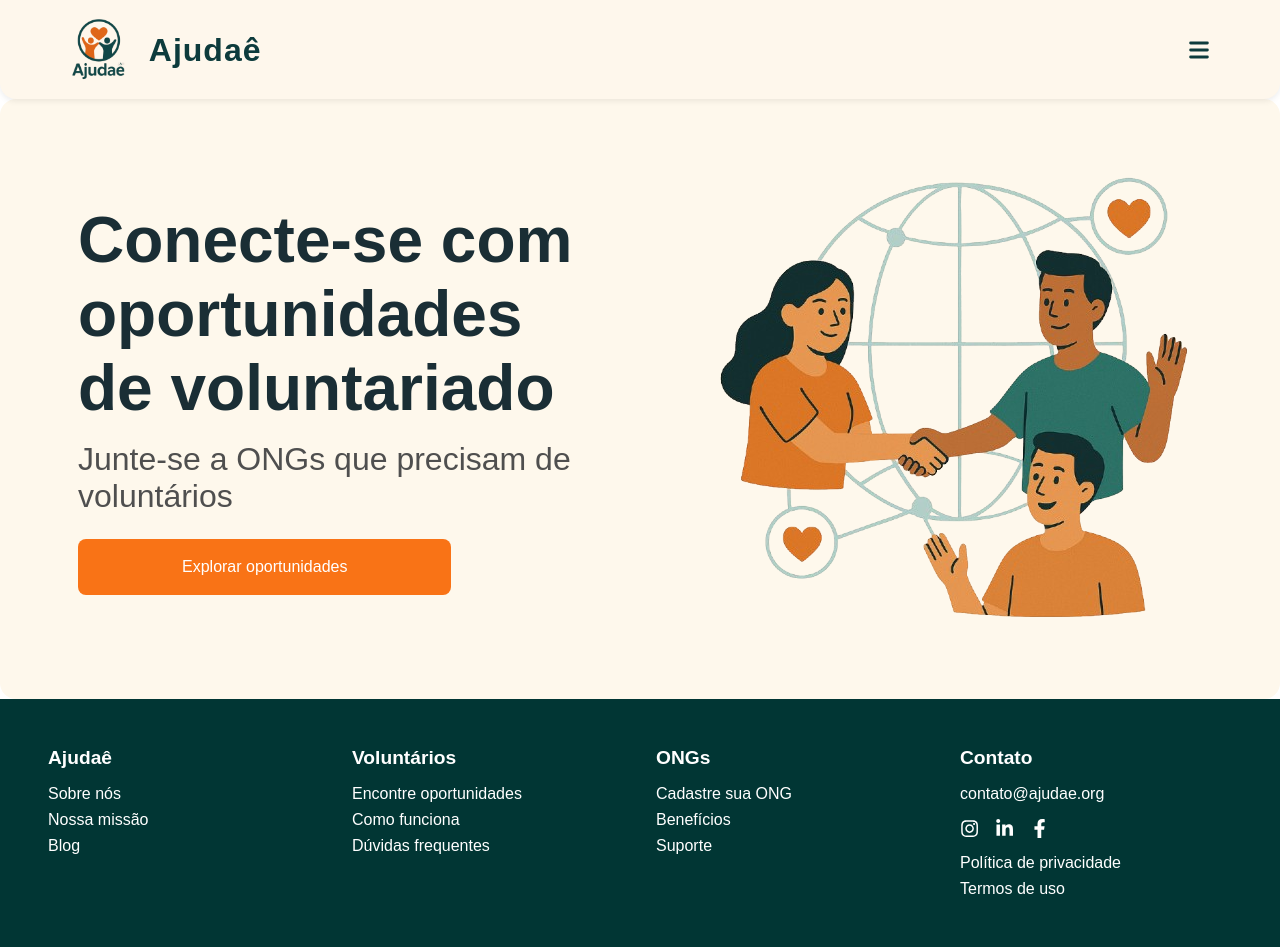
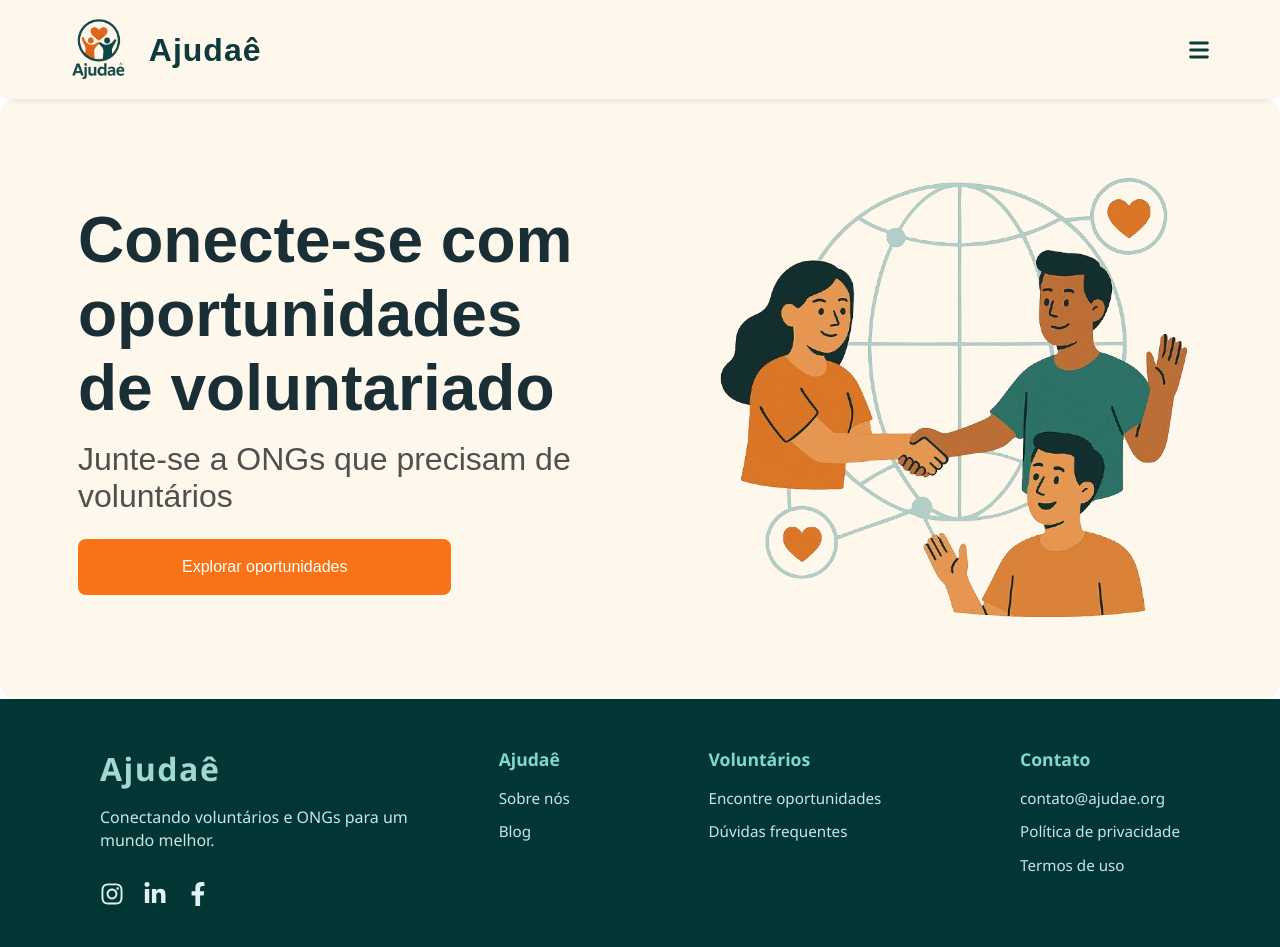
Before and after one commit to umrodrigues/ajudae, a Next.js app: page / in a window 1280 px wide. Shown: the top 947 px of the page. Built offline with nearby package versions, Linux system fonts and the light colour scheme.

Commit message:
fix: refact footer

```diff
--- a/src/app/components/footer/Footer.module.scss
+++ b/src/app/components/footer/Footer.module.scss
@@ -1,51 +1,129 @@
 .footer {
+  background-color: #013634;
+  color: #e0f2f1;
+  padding: 3rem 1.5rem 1.5rem;
+  font-family: 'Segoe UI', Tahoma, Geneva, Verdana, sans-serif;
+  display: flex;
+  flex-direction: column;
+  align-items: center;
+  user-select: none;
+}
+
+.content {
+  width: 100%;
+  max-width: 1080px;
   display: flex;
   justify-content: space-between;
-    background-color: #013634;
-    padding: 2rem;
-    color: white;
+  gap: 3rem;
   flex-wrap: wrap;
 }
 
-  .column {
-    flex: 1 1 200px;
-    margin: 1rem;
+.logoSection {
+  flex: 1 1 250px;
+  display: flex;
+  flex-direction: column;
+  gap: 1rem;
 
-    h3 {
-      font-size: 1.2rem;
-      margin-bottom: 1rem;
+  h2 {
+    font-size: 2rem;
+    margin: 0;
+    color: #a1d8d0;
+    letter-spacing: 1.5px;
   }
+
+  p {
+    font-size: 1rem;
+    line-height: 1.4;
+    color: #c8e6e5;
+  }
+
+  .socials {
+    display: flex;
+    gap: 1.2rem;
+    margin-top: 0.8rem;
+
+    a {
+      color: #e0f2f1;
+      font-size: 1.5rem;
+      transition: color 0.3s ease;
+
+      &:hover,
+      &:focus {
+        color: #81d8d0;
+        outline: none;
+      }
+    }
+  }
+}
+
+.navSection {
+  flex: 2 1 480px;
+  display: flex;
+  justify-content: space-between;
+  gap: 2.5rem;
+  flex-wrap: wrap;
 
   ul {
     list-style: none;
     padding: 0;
 
     li {
-        margin-bottom: 0.5rem;
-        cursor: pointer;
+      margin-bottom: 0.7rem;
 
-        &:hover {
+      &:first-child {
+        font-weight: 700;
+        font-size: 1.1rem;
+        color: #81d8d0;
+        margin-bottom: 1rem;
+        cursor: default;
+      }
+
+      a {
+        color: #c8e6e5;
+        text-decoration: none;
+        font-size: 0.95rem;
+        transition: color 0.25s ease;
+
+        &:hover,
+        &:focus {
+          color: #a1d8d0;
           text-decoration: underline;
+          outline: none;
+        }
+      }
     }
   }
 }
 
-    p {
-      margin-bottom: 1rem;
-    }
+.copy {
+  margin-top: 2rem;
+  font-size: 0.85rem;
+  color: #7fc6bb;
+  text-align: center;
+  user-select: text;
+  width: 100%;
+  max-width: 1080px;
 }
 
-  .socials {
-    display: flex;
-    gap: 1rem;
-    font-size: 1.2rem;
-    margin-bottom: 1rem;
+@media (max-width: 720px) {
+  .content {
+    flex-direction: column;
+    align-items: center;
+  }
 
-    svg {
-      cursor: pointer;
+  .logoSection,
+  .navSection {
+    flex: none;
+    width: 100%;
+    max-width: 480px;
+    text-align: center;
+  }
 
-      &:hover {
-        color: #ccc;
+  .navSection {
+    justify-content: center;
+
+    ul {
+      margin-bottom: 1.5rem;
     }
   }
 }
--- a/src/app/components/footer/footer.tsx
+++ b/src/app/components/footer/footer.tsx
@@ -4,42 +4,37 @@ import styles from './Footer.module.scss';
 export default function Footer() {
   return (
     <footer className={styles.footer}>
-      <div className={styles.column}>
-        <h3>Ajudaê</h3>
-        <ul>
-          <li>Sobre nós</li>
-          <li>Nossa missão</li>
-          <li>Blog</li>
-        </ul>
+      <div className={styles.content}>
+        <div className={styles.logoSection}>
+          <h2>Ajudaê</h2>
+          <p>Conectando voluntários e ONGs para um mundo melhor.</p>
+          <div className={styles.socials}>
+            <a href="#" aria-label="Instagram"><FaInstagram /></a>
+            <a href="#" aria-label="LinkedIn"><FaLinkedinIn /></a>
+            <a href="#" aria-label="Facebook"><FaFacebookF /></a>
+          </div>
+        </div>
+        <nav className={styles.navSection}>
+          <ul>
+            <li><strong>Ajudaê</strong></li>
+            <li><a href="#">Sobre nós</a></li>
+            <li><a href="#">Blog</a></li>
+          </ul>
+          <ul>
+            <li><strong>Voluntários</strong></li>
+            <li><a href="#">Encontre oportunidades</a></li>
+            <li><a href="#">Dúvidas frequentes</a></li>
+          </ul>
+          <ul>
+            <li><strong>Contato</strong></li>
+            <li><a href="mailto:contato@ajudae.org">contato@ajudae.org</a></li>
+            <li><a href="#">Política de privacidade</a></li>
+            <li><a href="#">Termos de uso</a></li>
+          </ul>
+        </nav>
       </div>
-      <div className={styles.column}>
-        <h3>Voluntários</h3>
-        <ul>
-          <li>Encontre oportunidades</li>
-          <li>Como funciona</li>
-          <li>Dúvidas frequentes</li>
-        </ul>
-      </div>
-      <div className={styles.column}>
-        <h3>ONGs</h3>
-        <ul>
-          <li>Cadastre sua ONG</li>
-          <li>Benefícios</li>
-          <li>Suporte</li>
-        </ul>
-      </div>
-      <div className={styles.column}>
-        <h3>Contato</h3>
-        <p>contato@ajudae.org</p>
-        <div className={styles.socials}>
-          <FaInstagram />
-          <FaLinkedinIn />
-          <FaFacebookF />
-        </div>
-        <ul>
-          <li>Política de privacidade</li>
-          <li>Termos de uso</li>
-        </ul>
+      <div className={styles.copy}>
+        © {new Date().getFullYear()} Ajudaê. Todos os direitos reservados.
       </div>
     </footer>
   );
```
Lines whose indentation alone changed are shown as unchanged.
